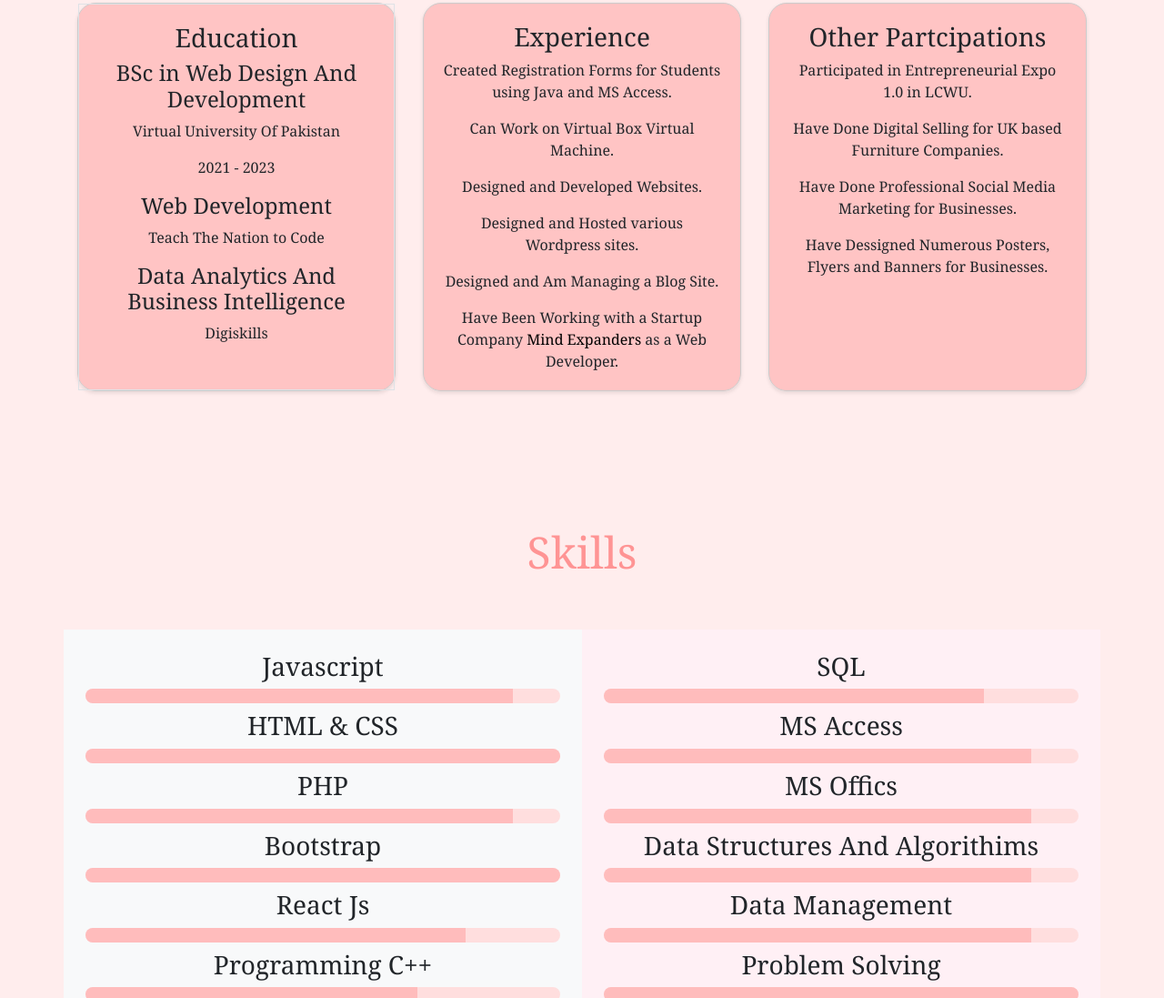
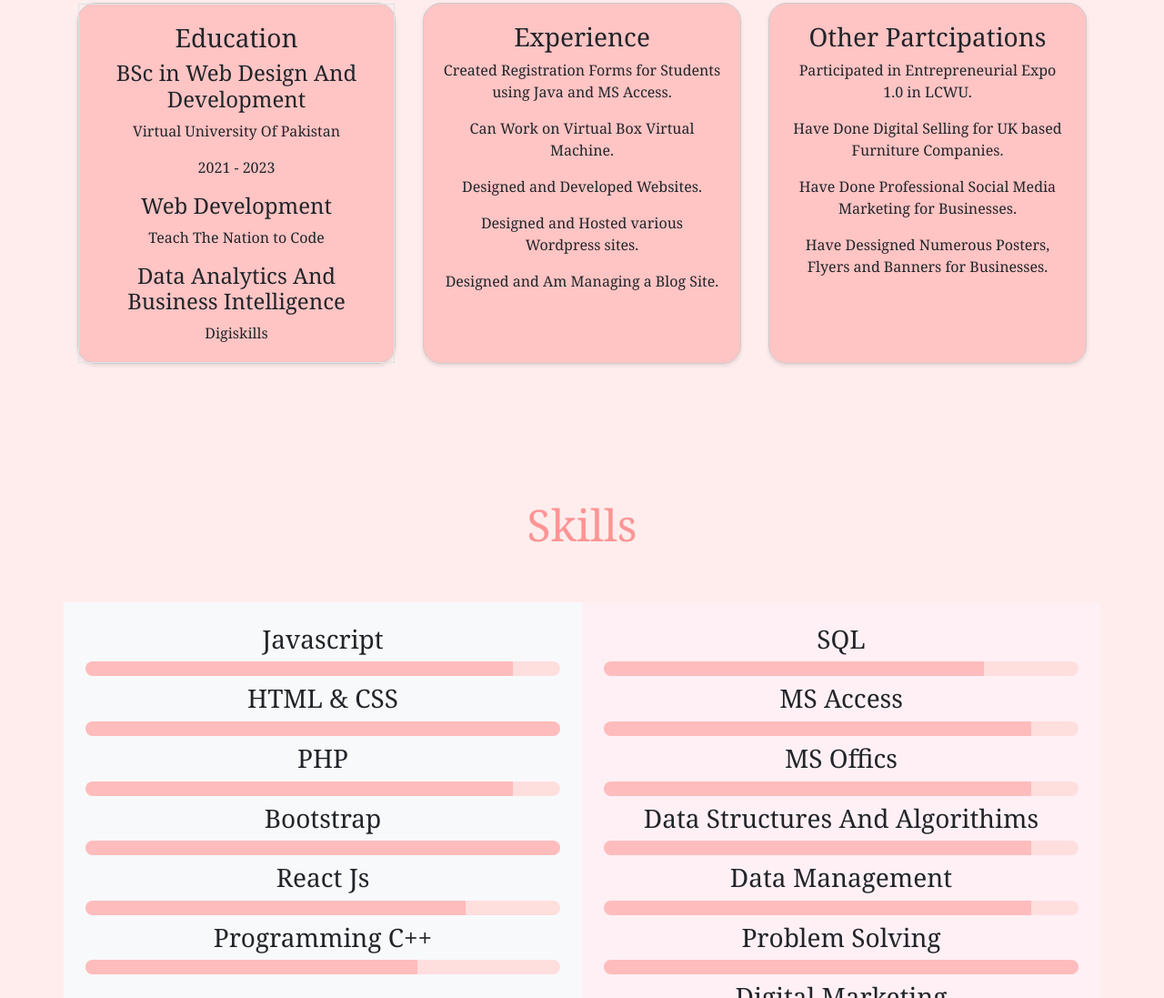
Before and after one commit to manahil2001/My-Portfolio, a plain HTML site: page main/index.html in a window 1280 px wide. Shown: the part 691-1788 px from the top of the page at 91% size. Drawn offline with nearby package versions, Linux system fonts and the light colour scheme; a script that the page names is missing.

Commit message:
Update index.html

```diff
--- a/main/index.html
+++ b/main/index.html
@@ -97,7 +97,7 @@
                 <p class="card-text">Designed and Developed Websites. </p>
                 <p class="card-text">Designed and Hosted various Wordpress sites.</p>
                 <p class="card-text">Designed and Am Managing a Blog Site.</p>
-                <p class="card-text">Have Been Working with a Startup Company <a href="//www.mindexpanders.org/" style="color: black; text-decoration: none;">Mind Expanders </a> as a Web Developer.</p>
+
 
             </div>
           </div>
```
